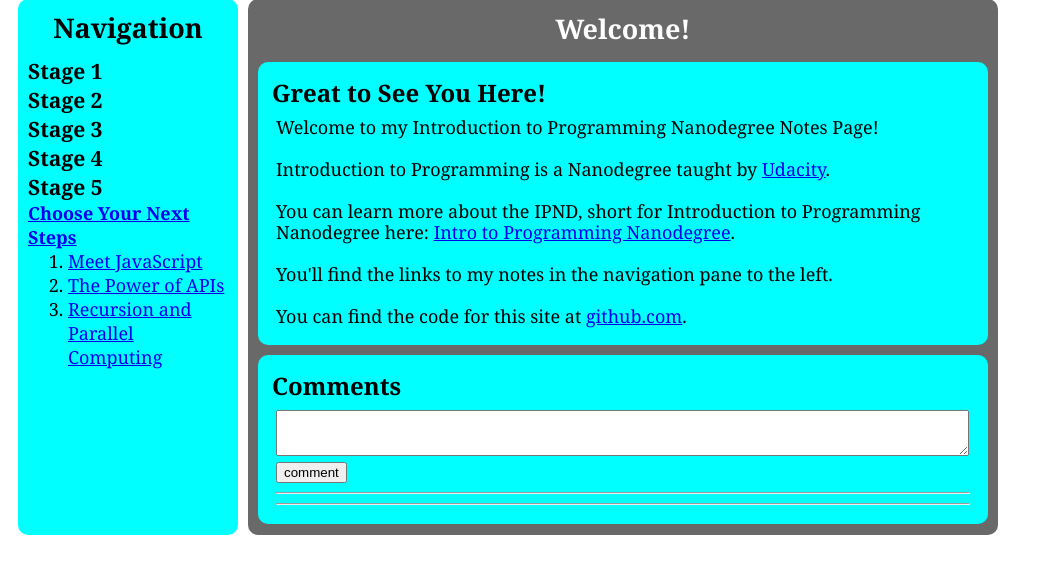
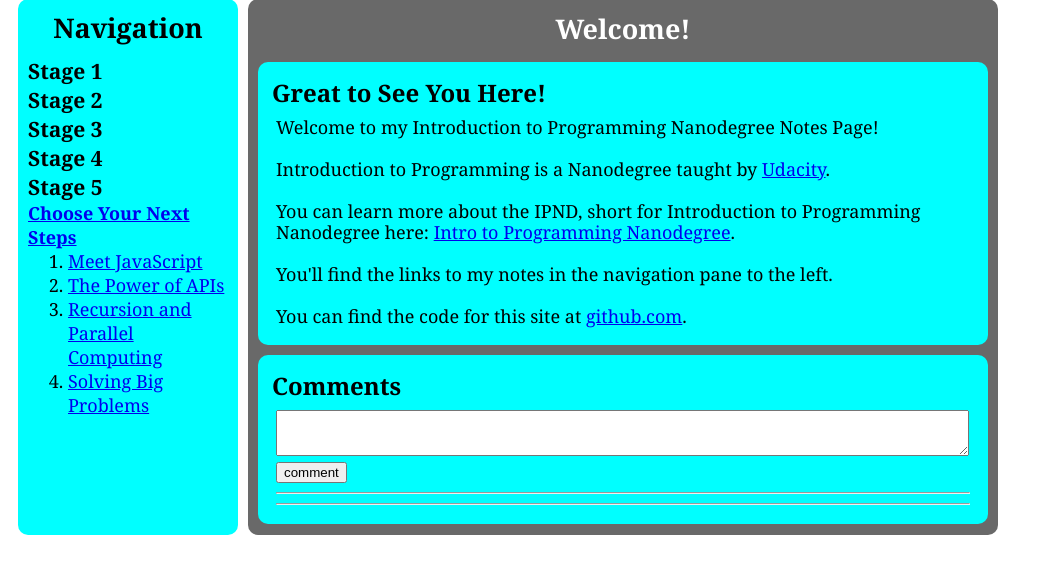
Before and after one commit to lacyjpr/ipnd-stage-five, a Python web app: template templates/IPND_notes.html in a window 1280 px wide, after a click on "Stage 5". Shown: the part 90-664 px from the top of the page, without its empty margins (0-1043 px from the left). Run offline with Jinja, Linux system fonts and the light colour scheme; the template is opened without the code that fills it, so the values that code supplies are empty; some libraries are stand-ins or nearby versions.

Commit message:
Add navigation for 5.4

```diff
--- a/templates/IPND_notes.html
+++ b/templates/IPND_notes.html
@@ -65,6 +65,7 @@
 					<li><a target="_blank" href="/stage5#stage-5-1">Meet JavaScript</a></li>
 					<li><a target="_blank" href="/stage5#stage-5-2">The Power of APIs</a></li>
 					<li><a target="_blank" href="/stage5#stage-5-3">Recursion and Parallel Computing</a></li>
+					<li><a target="_blank" href="/stage5#stage-5-4">Solving Big Problems</a></li>
 				</ol></div>
 
 		</div><!--accordion div-->
```
